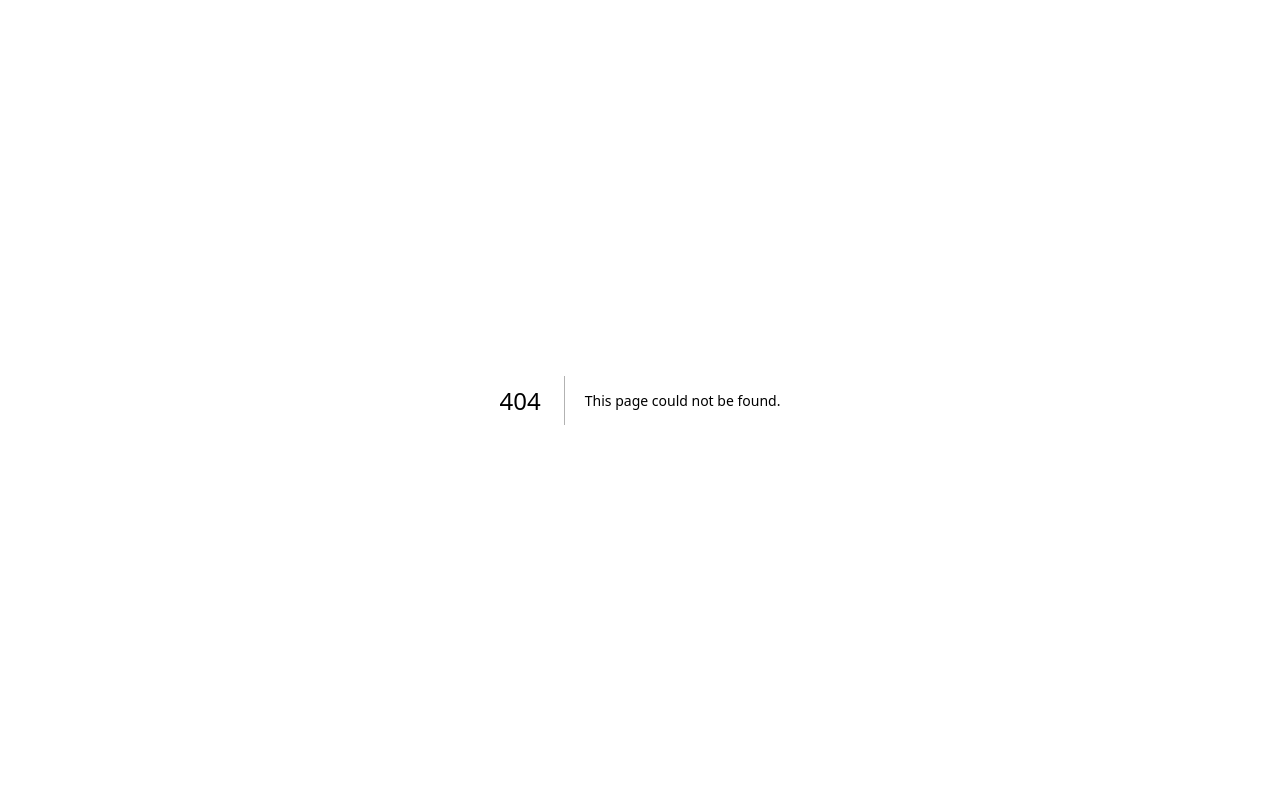
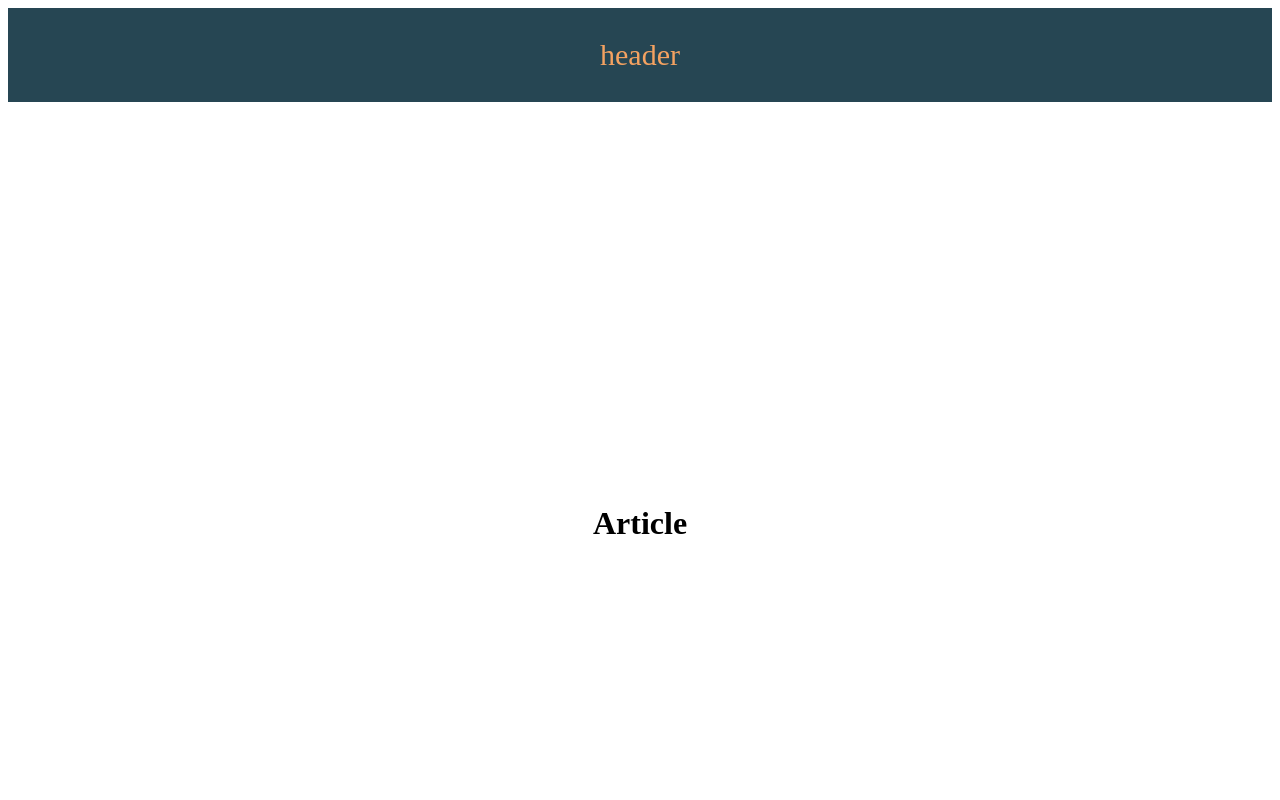
Before and after one commit to proshantosaha/simple-next-project, a Next.js app: page /blog/1 in a window 1280 px wide. Before the commit this address had no page. Shown: the top 800 px of the page. Built offline with nearby package versions, Linux system fonts and the light colour scheme.

Commit message:
first creat header and footer section then working change title and meta description Head

```diff
--- a/pages/_app.js
+++ b/pages/_app.js
@@ -1,5 +1,28 @@
-import '@/styles/globals.css'
+import Head from 'next/head'
+import Footer from '@/components/Footer'
+import Header from '@/components/header'
+// import '@/styles/globals.css'
+import '../styles/layout.css'
 
 export default function App({ Component, pageProps }) {
-  return <Component {...pageProps} />
+  if(Component.getLayout){
+    return Component.getLayout(<Component {...pageProps}/>)
+   }
+
+
+  return(
+    <>
+      <Head>
+        <title>main section</title>
+        <meta name="description" content="this is main section" />
+
+
+      </Head>
+    <Header/>
+     <Component {...pageProps} />
+     <Footer/>
+
+    </>
+
+  )
 }
--- /dev/null
+++ b/pages/blog/[blogId].js
@@ -0,0 +1,25 @@
+import Head from "next/head"
+
+export default function Blog({title,description}) {
+  return (
+    <>
+    <Head>
+        <title>{title}</title>
+        <meta name='description' content={description}/>
+    </Head>
+    <h1 className="content"> Article</h1>
+    </>
+  )
+}
+
+
+export async function getServerSidePeops() {
+
+    return{
+      porps:{
+        title:'Article Title',
+        description:'Article description'
+      }
+    }
+
+}
--- a/pages/index.js
+++ b/pages/index.js
@@ -9,10 +9,10 @@ export default function Home() {
   return (
     <>
       <Head>
-        <title>Create Next App</title>
+        {/* <title>Create Next App</title> */}
         <meta name="description" content="Generated by create next app" />
         <meta name="viewport" content="width=device-width, initial-scale=1" />
-        <link rel="icon" href="/favicon.ico" />
+
       </Head>
       <h2>hello world</h2>
     </>
--- a/styles/layout.css
+++ b/styles/layout.css
@@ -12,3 +12,10 @@
     text-align: center;
     padding: 30px;
 }
+
+.content {
+    display: flex;
+    justify-content: center;
+    align-items: center;
+    min-height: 100vh;
+}
```
Also changed, not shown: pages/about.js (added, +33 -0 lines).
